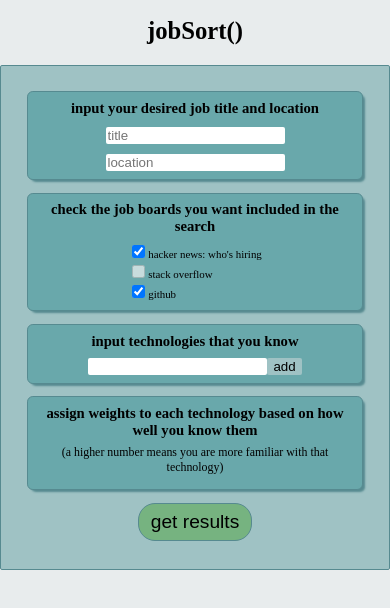
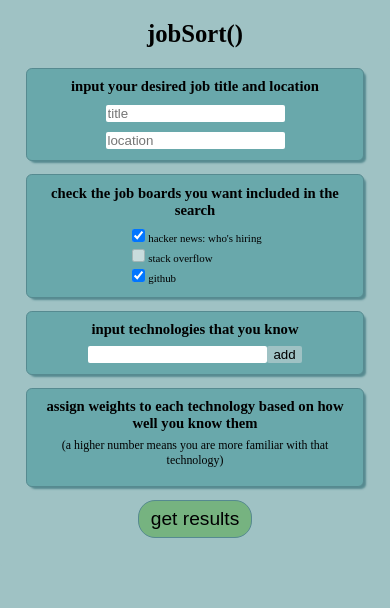
Before and after one commit to austintackaberry/jobsort, a React (Create React App) app in the folder react-backend/client/: page / in a window 390 px wide. Shown: the top 608 px of the page. Built offline with nearby package versions, Linux system fonts and the light colour scheme.

Commit message:
improved mobile UX

```diff
--- a/react-backend/client/src/App.css
+++ b/react-backend/client/src/App.css
@@ -7,16 +7,27 @@ body {
   font-family: ubuntu;
 }
 
+h1 {
+  padding: 0px;
+  margin: 0px;
+}
+
+#title-container {
+  margin: 0 auto;
+  padding: 20px;
+}
+
 #content-lvl1 {
   width: 100%;
+  height: 100%;
   max-width: 900px;
   margin: 0 auto;
   border: 1px solid rgb(86, 138, 144);
   border-radius: 0.5vmin;
-  margin-top: 20px;
+  margin-top: 0px;
   background-color: #9fc2c4;
   padding: calc(5px + 2vmin);
-  box-sizing: border-box
+  box-sizing: border-box;
 }
 
 #content-lvl2 {
@@ -28,7 +39,8 @@ body {
 .content-group {
   border: 1px solid rgb(86, 138, 144);
   border-radius: 1.5vmin;
-  padding: 2vmin;
+  padding: calc(3.5px + 1.5vmin);
+  padding-bottom: calc(5px + 1.6vmin);
   margin: calc(5px + 2vmin);
   background-color: #69a8ab;
   box-shadow: 3px 3px 2px -1px rgb(86, 138, 144);
@@ -58,8 +70,8 @@ label {
   font-size: calc(7px + 1vmin);
 }
 
-span {
-  font-size: calc(7px + 1vmin);
+.source {
+  font-size: calc(6px + 0.7vmin);
 }
 
 .instructions {
@@ -118,7 +130,6 @@ input::-webkit-calendar-picker-indicator {
 }
 
 .source {
-  font-size: 12px;
   border-radius: 5px;
   padding: 3px;
   float: right;
--- a/react-backend/client/src/App.js
+++ b/react-backend/client/src/App.js
@@ -1,6 +1,20 @@
 import React, { Component } from 'react';
 import './App.css';
 var async = require('async');
+
+function mobileStylingFn() {
+  if (document.getElementById('content-lvl1').offsetWidth > window.innerWidth - 16) {
+    document.body.style.background = "#9fc2c4";
+    document.getElementById("title-container").style.paddingBottom = "0px";
+    document.getElementById('content-lvl1').style.border = "0";
+    document.getElementById('content-lvl1').style.paddingTop = "7px";
+  }
+  else {
+    document.body.style.background = "rgb(232, 236, 237)";
+    document.getElementById("title-container").style.paddingBottom = "20px";
+    document.getElementById('content-lvl1').style.border = "1px solid rgb(86, 138, 144)";
+  }
+}
 
 class App extends Component {
 
@@ -23,7 +37,6 @@ class App extends Component {
       noResults: false
     };
     this.state.allTechs.sort();
-
     this.handleLangAdd = this.handleLangAdd.bind(this);
     this.handleStep1Change = this.handleStep1Change.bind(this);
     this.handleLangDelClick = this.handleLangDelClick.bind(this);
@@ -34,6 +47,8 @@ class App extends Component {
     this.handleUnhideAll = this.handleUnhideAll.bind(this);
     this.handleReadMoreAll = this.handleReadMoreAll.bind(this);
     this.loader = this.loader.bind(this);
+    window.addEventListener("resize", mobileStylingFn);
+    window.addEventListener("load", mobileStylingFn);
   }
 
   handleStep1Change(event) {
@@ -360,7 +375,9 @@ class App extends Component {
 
     return (
       <div className="App">
-        <h1>jobSort()</h1>
+        <div id="title-container" style={{height: "100%"}}>
+          <h1>jobSort()</h1>
+        </div>
         <div id="content-lvl1">
           <div id="content-lvl2">
             <div className="content-group">
```
Also changed, not shown: 11 other files (tests, documents, lock files or other folders).
